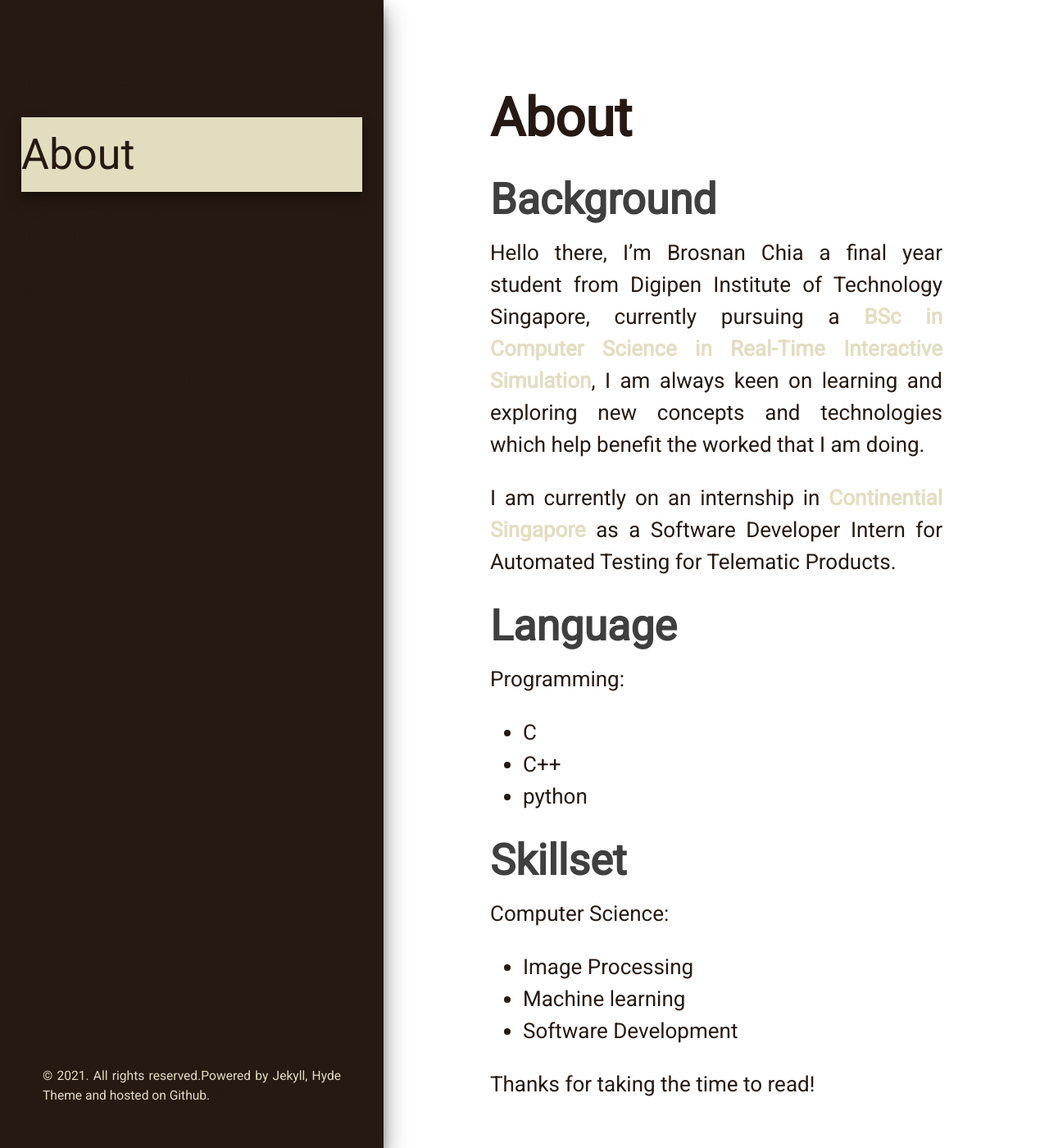
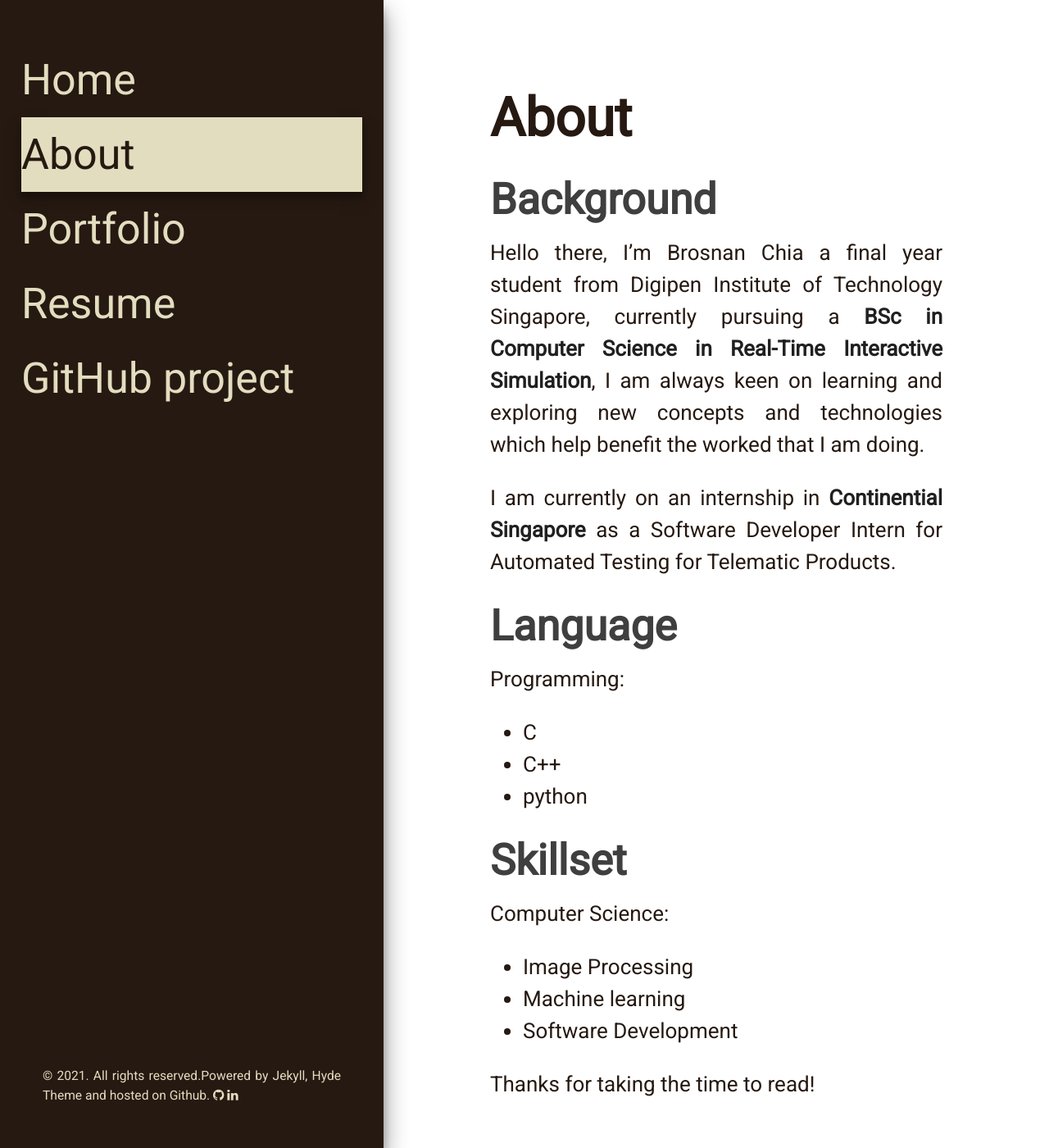
Before and after one commit to broscew/broscew.github.io, a Jekyll site: the page built from about.md, in a window 1280 px wide and 1400 px high. Shown: the whole window at 82% size. Built offline with Jekyll 4.4.1, drawn with Linux system fonts in a browser that asks for light colours.

Commit message:
further tweaks.

```diff
--- a/public/css/hyde.css
+++ b/public/css/hyde.css
@@ -77,12 +77,12 @@ html {
 
 /* Sidebar links */
 .sidebar a {
-  color: #261911;
+  color: #e3ddc0;
 }
 
 /* About section */
 .sidebar-about h1 {
-  color: #261911;
+  color: #e3ddc0;
   margin-top: 0;
   font-family: 'Roboto', sans-serif;
   font-size: 2.25rem;
--- a/public/css/poole.css
+++ b/public/css/poole.css
@@ -134,7 +134,7 @@ p {
 }
 
 strong {
-  color: #e3ddc0;
+  color: #202020;
 }
 
 
```
